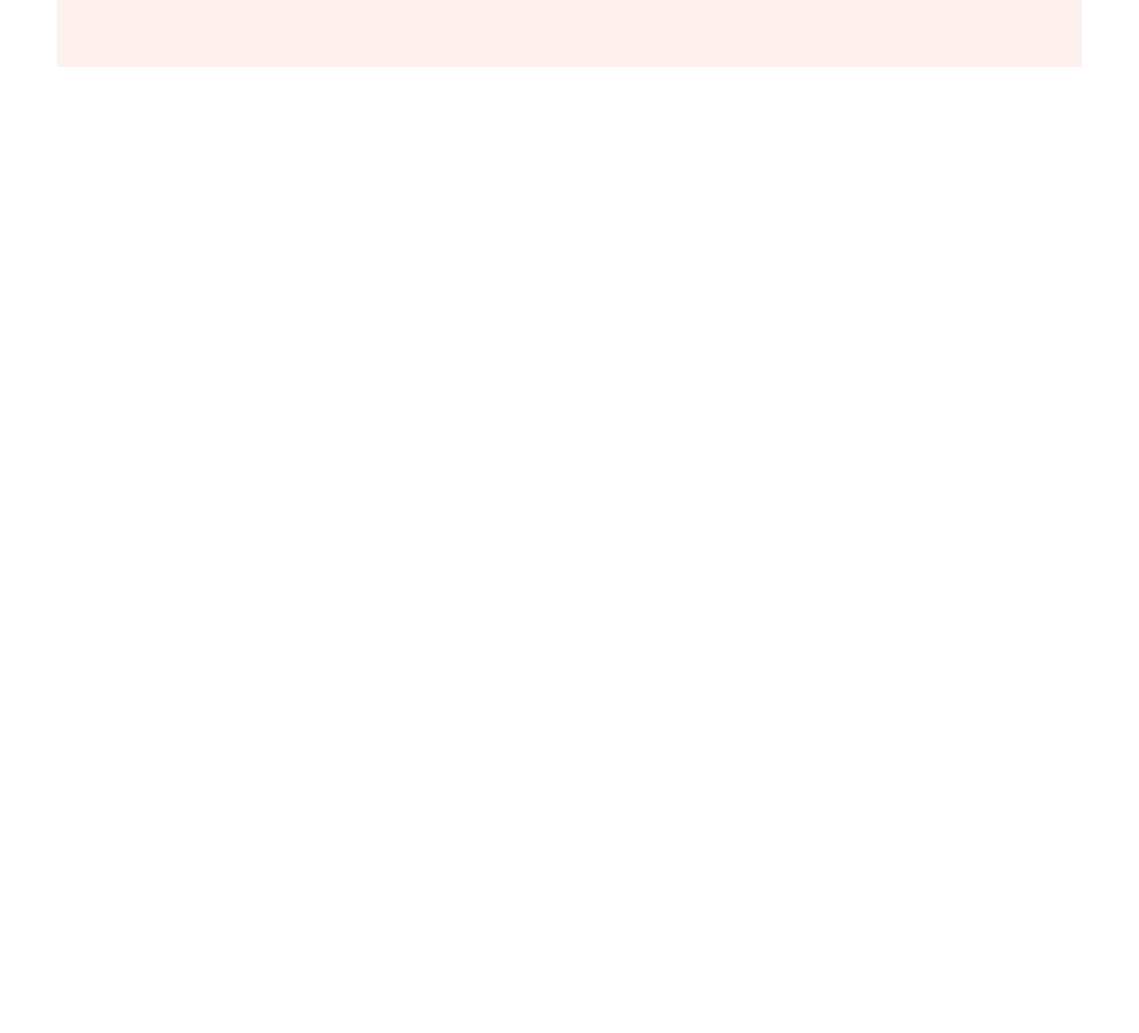
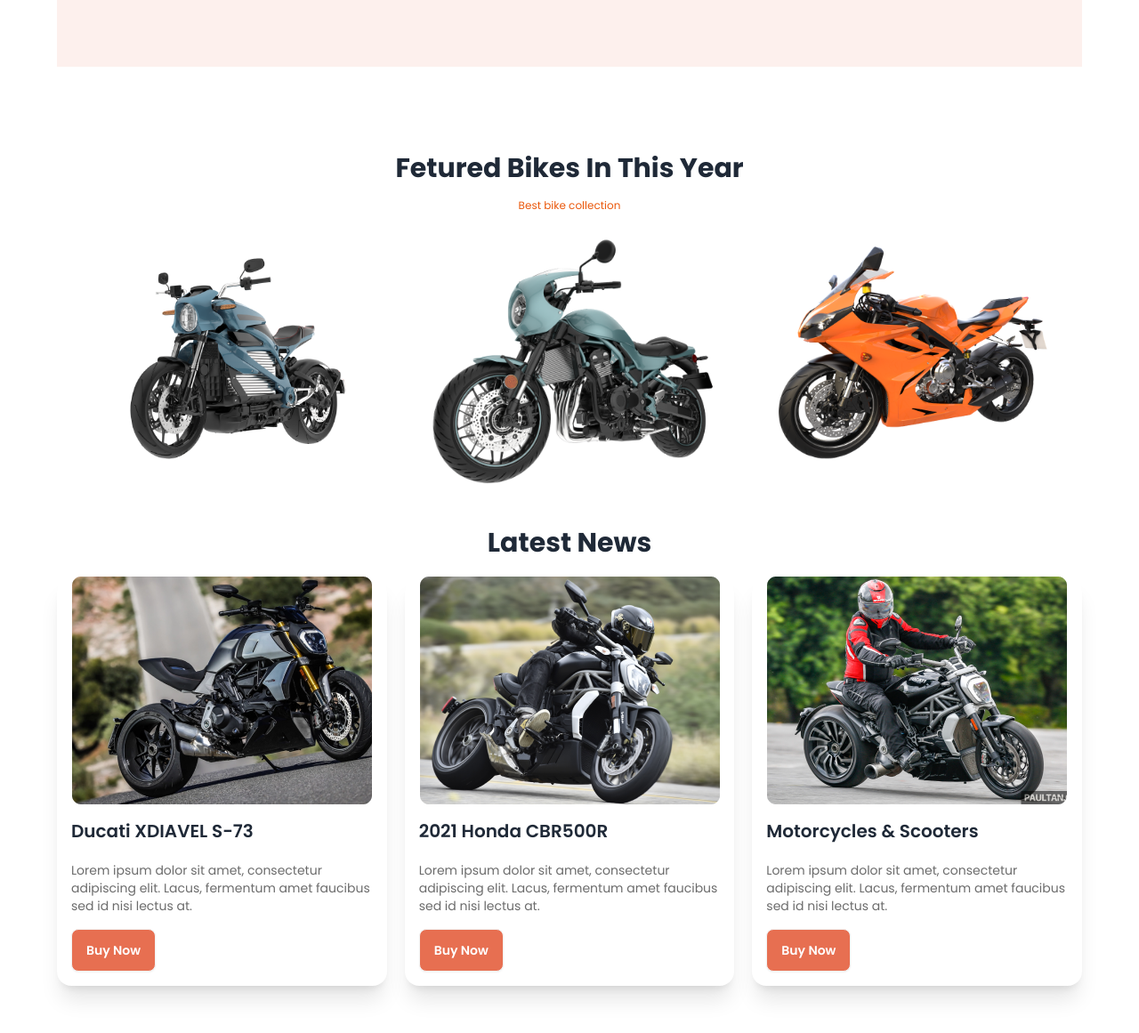
Before and after one commit to nowrinnova/bike-zone-project, a plain HTML site: page index.html in a window 1280 px wide. Shown: the part 571-1732 px from the top of the page at 89% size. Before the commit the page ends 800 px from the top, so only its background shows below. Drawn offline with nearby package versions, Linux system fonts and the light colour scheme.

Commit message:
Latest section ready

```diff
--- a/index.html
+++ b/index.html
@@ -18,6 +18,7 @@
             clifford: '#da373d',
             btn_regular: '#E76F51',
             'bike-primary-bg': 'rgba(231, 111, 81, 0.1)',
+            'dis-color': '#6C6C6C'
           }
         }
       }
@@ -78,7 +79,7 @@
       </nav>
     </header>
     <!--slider carousel section -->
-    <div class="carousel w-full bg-bike-primary-bg">
+    <div class="carousel w-full bg-bike-primary-bg mb-20">
       <div id="slide1" class="carousel-item relative w-full">
         <div class="p-16 md:flex  ">
           <div class="space-y-5 flex-1">
@@ -152,7 +153,86 @@
         </div>
       </div>
     </div>
+    <!-- Feature Bike section -->
+    <div class="text-center mb-5">
+      <h1 class="text-3xl font-bold py-4">Fetured Bikes In This Year</h1>
+      <p class="text-xs text-orange-600">Best bike collection</p>
+      <div class="md:flex justify-between overflow-hidden items-center ">
+        <div class="w-1/3 p-7 ">
+          <img src="./images/slider/bike4.png" alt="" class="w-full h-full">
+        </div>
+        <div class="w-1/3 p-7 ">
+          <img src="./images/others/extrabike.png" alt="" class="w-full">
+        </div>
+        <div class="w-1/3 p-7 ">
+          <img src="./images/slider/bike3.png" alt="" class="w-full">
+        </div>
+      </div>
+    </div>
+    <!-- Latest News section -->
+    <div>
+      <h1 class="text-center my-5 text-3xl font-bold">Latest News</h1>
+      <div class="md:flex space-x-5">
+        <div class="card card-compact bg-base-100 w-96 shadow-xl">
+          <figure>
+            <img src="./images/others/latest1.png" alt="Shoes" />
+          </figure>
+          <div class="card-body">
+            <h2 class="card-title">Ducati XDIAVEL S-73</h2>
+            <p class="my-2 text-dis-color text-sm font-normal">Lorem ipsum dolor sit amet, consectetur adipiscing
+              elit.
+              Lacus,
+              fermentum
+              amet
+              faucibus sed
+              id nisi
+              lectus at.</p>
+            <div class="card-actions justify-start">
+              <button class="btn bg-btn_regular text-white">Buy Now</button>
+            </div>
+          </div>
+        </div>
+        <div class="card card-compact bg-base-100 w-96 shadow-xl">
+          <figure>
+            <img src="./images/others/latest2.png" alt="Shoes" />
+          </figure>
+          <div class="card-body">
+            <h2 class="card-title">2021 Honda CBR500R</h2>
+            <p class="my-2 text-dis-color text-sm font-normal">Lorem ipsum dolor sit amet, consectetur adipiscing
+              elit.
+              Lacus,
+              fermentum
+              amet
+              faucibus sed
+              id nisi
+              lectus at.</p>
+            <div class="card-actions justify-start">
+              <button class="btn bg-btn_regular text-white">Buy Now</button>
+            </div>
+          </div>
+        </div>
+        <div class="card card-compact bg-base-100 w-96 shadow-xl">
+          <figure>
+            <img src="./images/others/latest3.png" alt="Shoes" />
+          </figure>
+          <div class="card-body">
+            <h2 class="card-title">Motorcycles & Scooters</h2>
+            <p class="my-2 text-dis-color text-sm font-normal">Lorem ipsum dolor sit amet, consectetur adipiscing
+              elit.
+              Lacus,
+              fermentum
+              amet
+              faucibus sed
+              id nisi
+              lectus at.</p>
+            <div class="card-actions justify-start">
+              <button class="btn bg-btn_regular text-white">Buy Now</button>
+            </div>
+          </div>
+        </div>
 
+      </div>
+    </div>
   </main>
   <footer>
 
```
